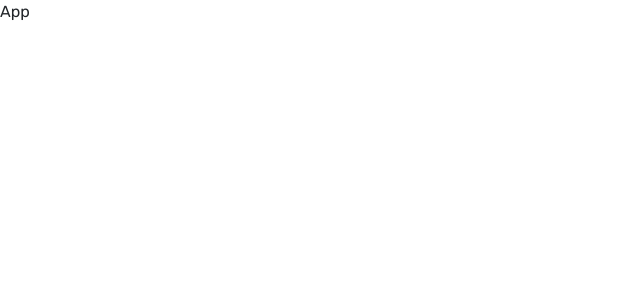
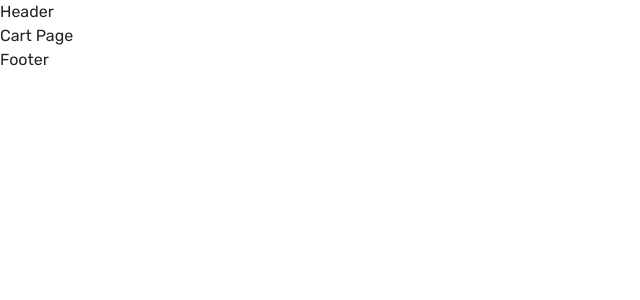
Before and after one commit to ismailharmanda/study-case-2, a React (Create React App) app: page /cart in a window 1280 px wide. Shown: the top 300 px of the page, without its empty margins (0-640 px from the left). Built offline with nearby package versions, Linux system fonts and the light colour scheme.

Commit message:
create a LayoutProvider inorder to wrap header and footer, also implement routing

```diff
--- a/package.json
+++ b/package.json
@@ -12,6 +12,7 @@
     "react": "^17.0.2",
     "react-dom": "^17.0.2",
     "react-redux": "^7.2.5",
+    "react-router-dom": "^5.3.0",
     "react-scripts": "4.0.3",
     "redux": "^4.1.1",
     "sass": "^1.43.2",
--- a/src/App.js
+++ b/src/App.js
@@ -1,7 +1,14 @@
 import "./scss/style.scss";
 
+import LayoutProvider from "./components/Layout/LayoutProvider";
+import Routes from "./routes/Routes";
+
 const App = () => {
-  return <div>App</div>;
+  return (
+    <LayoutProvider>
+      <Routes />
+    </LayoutProvider>
+  );
 };
 
 export default App;
--- /dev/null
+++ b/src/components/Layout/LayoutProvider.js
@@ -0,0 +1,13 @@
+import React from "react";
+
+const LayoutProvider = (props) => {
+  return (
+    <>
+      <div>Header</div>
+      <div>{props.children}</div>
+      <div>Footer</div>
+    </>
+  );
+};
+
+export default LayoutProvider;
--- a/src/index.js
+++ b/src/index.js
@@ -1,10 +1,11 @@
 import React from "react";
 import ReactDOM from "react-dom";
 import App from "./App";
+import { BrowserRouter } from "react-router-dom";
 
 ReactDOM.render(
-  <React.StrictMode>
+  <BrowserRouter>
     <App />
-  </React.StrictMode>,
+  </BrowserRouter>,
   document.getElementById("root")
 );
--- /dev/null
+++ b/src/routes/Routes.js
@@ -0,0 +1,15 @@
+import { Redirect, Route, Switch } from "react-router-dom";
+
+import DefaultPage from "../views/DefaultPage";
+import Cart from "../views/Cart";
+
+const Routes = () => {
+  return (
+    <Switch>
+      <Route path="/cart/" component={Cart} />
+      <Route path="/" component={DefaultPage} />
+    </Switch>
+  );
+};
+
+export default Routes;
--- /dev/null
+++ b/src/views/Cart.js
@@ -0,0 +1,7 @@
+import React from "react";
+
+const Cart = () => {
+  return <div>Cart Page</div>;
+};
+
+export default Cart;
--- /dev/null
+++ b/src/views/DefaultPage.js
@@ -0,0 +1,7 @@
+import React from "react";
+
+const DefaultPage = () => {
+  return <div>Default Page</div>;
+};
+
+export default DefaultPage;
```
Also changed, not shown: 1 other file (tests, documents, lock files or other folders).
